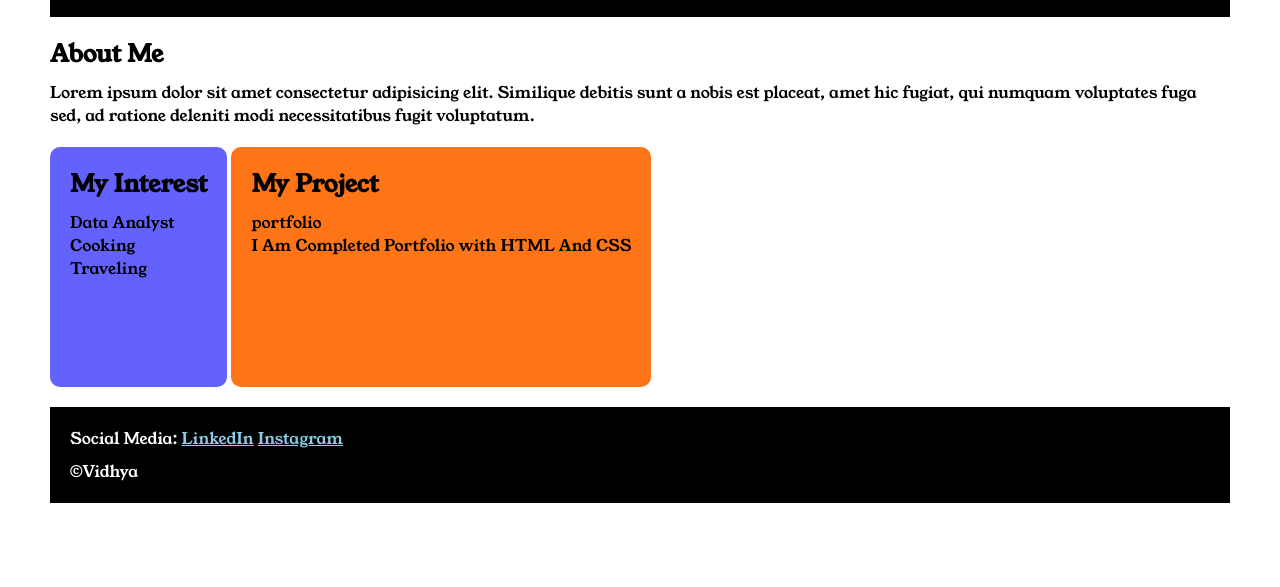
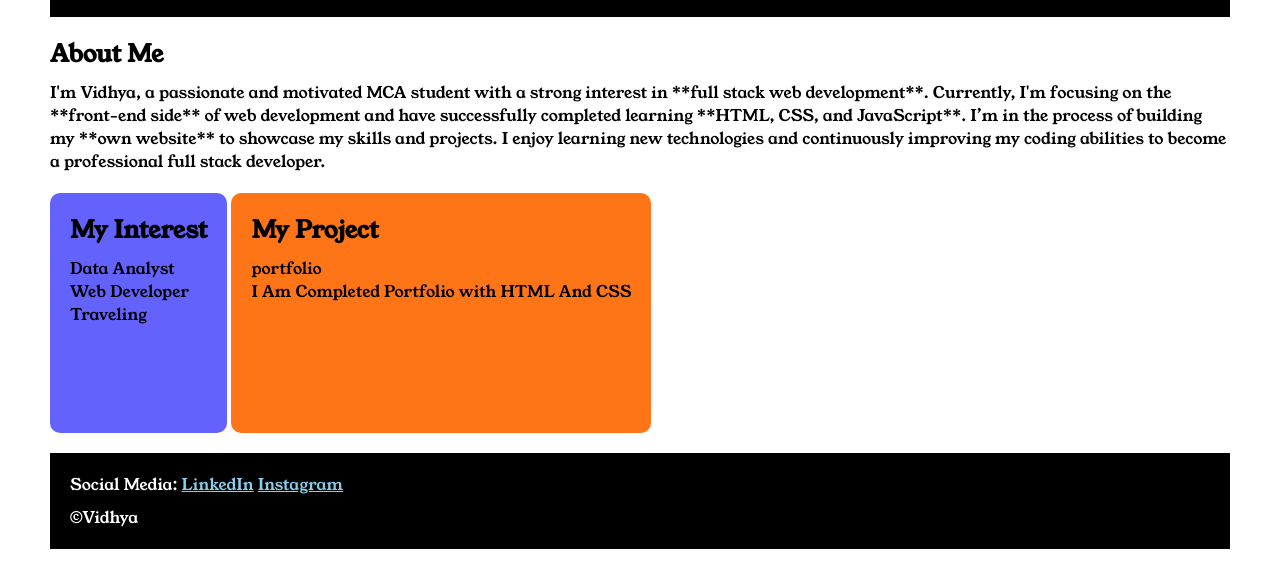
Before and after one commit to vidhya-mani2711/portfolio, a plain HTML site: page index.html in a window 1280 px wide. Shown: the part 253-840 px from the top of the page. Before the commit the page ends 806 px from the top, so only its background shows below. Drawn offline with Linux system fonts and the light colour scheme.

Commit message:
Update index.html

```diff
--- a/index.html
+++ b/index.html
@@ -21,15 +21,18 @@
         </div>
         <div class="section-two">
             <h2 class="section-two__title">About Me</h2>
-            <p class="section-two__desc">Lorem ipsum dolor sit amet consectetur adipisicing elit. Similique debitis sunt
-                a nobis est placeat, amet hic
-                fugiat, qui numquam voluptates fuga sed, ad ratione deleniti modi necessitatibus fugit voluptatum.</p>
+            <p class="section-two__desc"> I'm Vidhya, a passionate and motivated MCA student with a strong interest in **full stack web development**.
+                Currently, I'm focusing on the **front-end side** of web development and have successfully completed learning **HTML, CSS, and JavaScript**.
+                I’m in the process of building my **own website** to showcase my skills and projects.
+                I enjoy learning new technologies and continuously improving my coding abilities to become a professional full stack developer.
+
+</p>
         </div>
         <div class="section-three">
             <h2 class="section-three__title">My Interest</h2>
             <ul class="section-three__desc">
                 <li>Data Analyst</li>
-                <li>Cooking</li>
+                <li>Web Developer</li>
                 <li>Traveling</li>
             </ul>
         </div>
```
